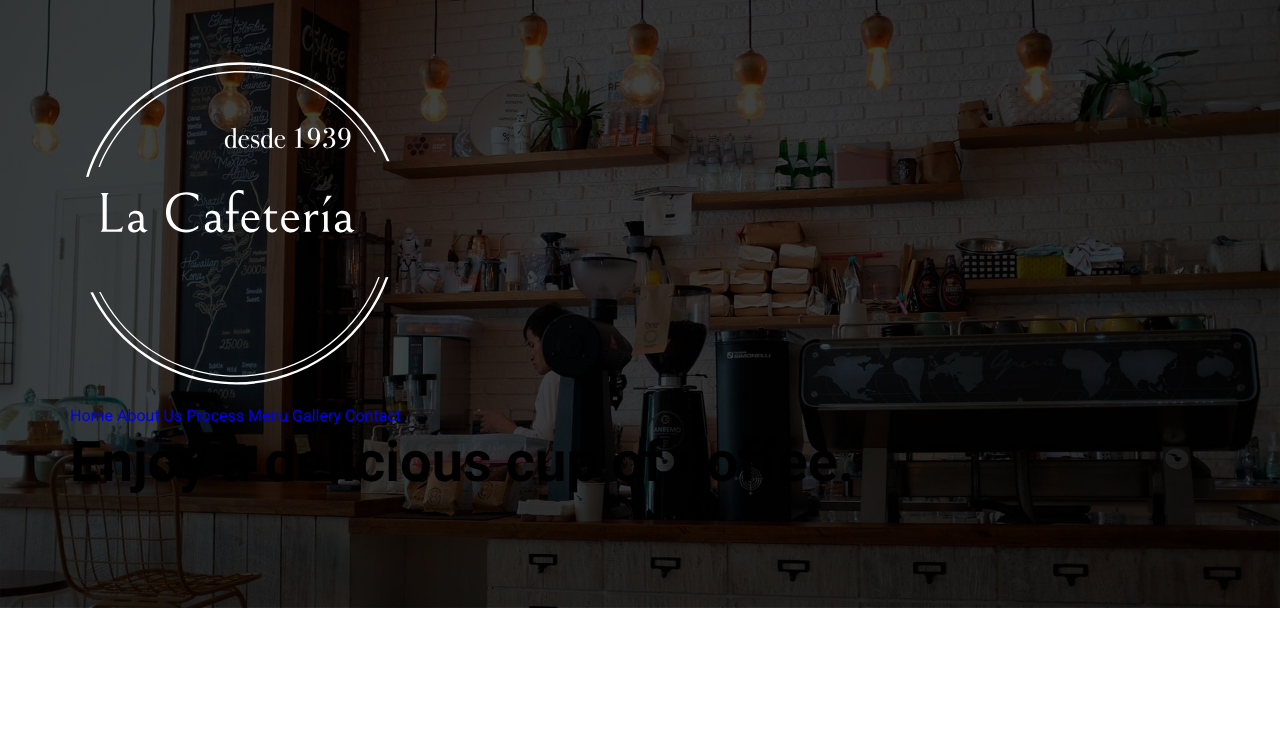
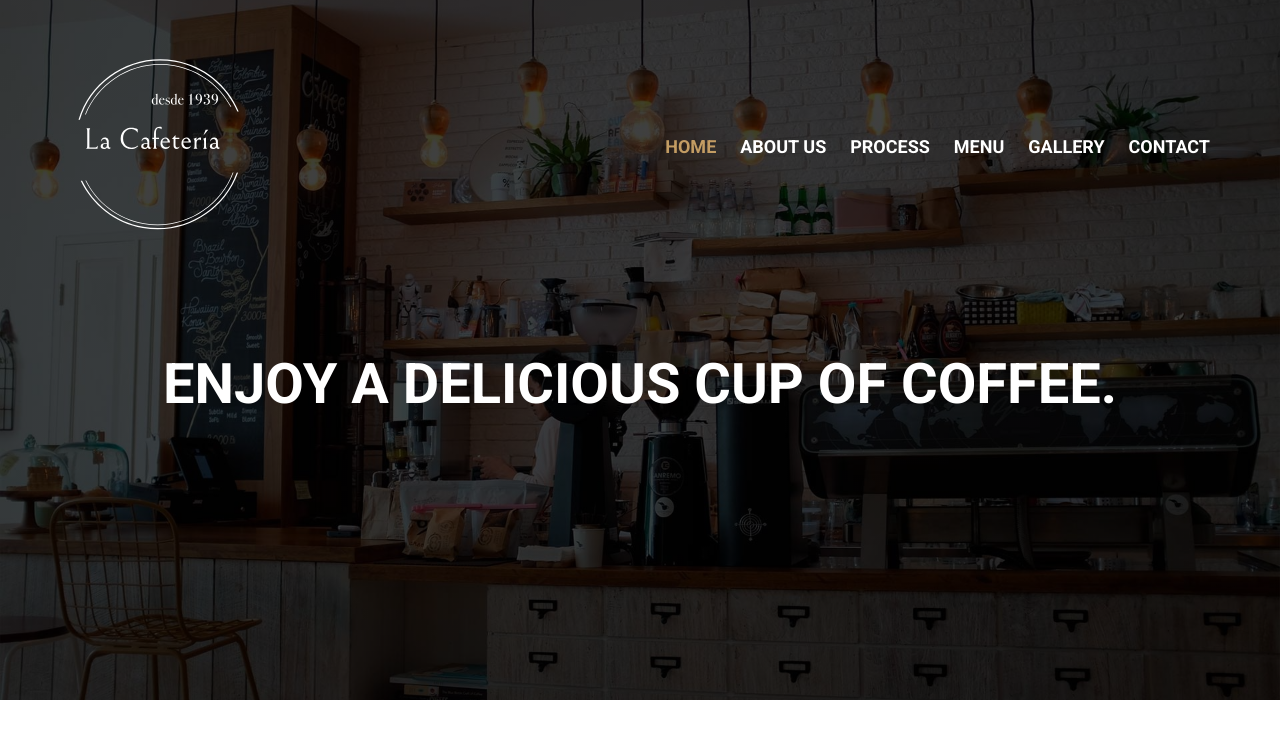
Before and after one commit to enriquesamudio99/five-coffee-shop, a website: page index.html in a window 1280 px wide. Drawn offline with Linux system fonts and the light colour scheme.

Commit message:
Header done

```diff
--- a/index.html
+++ b/index.html
@@ -16,11 +16,13 @@
         <div class="header-content container">
             <div class="navbar">
                 <div class="logo">
-                    <img src="build/img/logo.svg" alt="Coffee Shop Logo">
+                    <a href="index.html">
+                        <img src="build/img/logo.svg" alt="Coffee Shop Logo">
+                    </a>
                 </div>
 
                 <nav class="main-nav">
-                    <a href="index.html">Home</a>
+                    <a class="active" href="index.html">Home</a>
                     <a href="about-us.html">About Us</a>
                     <a href="process.html">Process</a>
                     <a href="menu.html">Menu</a>
--- a/src/scss/base/_variables.scss
+++ b/src/scss/base/_variables.scss
@@ -9,11 +9,12 @@ $xl: 1200px;
 $xxl: 1400px;
 
 // Colors
-$primary: #e8505b;
-$secondary: #455a64;
+$primary: #5e311e;
+$secondary: #c39c63;
 $white: #ffffff;
 $black: #000000;
 $lightGray: #eceeef;
+$lightCoffe: #ebe7de;
 
 // Units
 $gutter: 3.5rem;
--- a/src/scss/header/_header.scss
+++ b/src/scss/header/_header.scss
@@ -4,7 +4,22 @@
 .header {
     padding: v.$gutter 0;
 
+    @include m.md {
+        min-height: 700px;
+    }
+}
 
+.header-content {
+    h1 {
+        color: v.$white;
+        text-align: center;
+        text-transform: uppercase;
+        margin-top: v.$gutter;
+
+        @include m.md {
+            margin-top: calc(v.$gutter * 2);
+        }
+    }
 }
 
 .header-home {
--- a/src/scss/header/_index.scss
+++ b/src/scss/header/_index.scss
@@ -1,2 +1,3 @@
 @forward "header";
+@forward "navbar";
 @forward "nav";
--- a/src/scss/header/_nav.scss
+++ b/src/scss/header/_nav.scss
@@ -0,0 +1,46 @@
+@use "base/variables" as v;
+@use "base/mixins" as m;
+
+.main-nav {
+    display: flex;
+    flex-direction: column;
+    align-items: center;
+
+    @include m.md {
+        flex-direction: row;
+    }
+
+    a {
+        color: v.$white;
+        text-transform: uppercase;
+        font-weight: 700;
+        margin-bottom: 1rem;
+        font-size: 1.125rem;
+        transition: color .2s ease-in-out;
+
+        &:last-child {
+            margin-bottom: 0;
+        }
+
+        @include m.md {
+            margin-right: 1rem;
+            margin-bottom: 0;
+
+            &:last-child {
+                margin-right: 0;
+            }
+        }
+
+        @include m.lg {
+            margin-right: 1.5rem;
+        }
+
+        &.active {
+            color: v.$secondary;
+        }
+
+        &:hover {
+            color: v.$secondary;
+        }
+    }
+}
--- /dev/null
+++ b/src/scss/header/_navbar.scss
@@ -0,0 +1,22 @@
+@use "base/variables" as v;
+@use "base/mixins" as m;
+
+.navbar {
+    display: flex;
+    flex-direction: column;
+    align-items: center;
+
+    @include m.md {
+        flex-direction: row;
+        justify-content: space-between;
+    }
+
+    .logo {
+        width: 180px;
+        margin-bottom: 1.5rem;
+
+        @include m.md {
+            margin-bottom: 0;
+        }
+    }
+}
```
Also changed, not shown: build/css/app.css.
